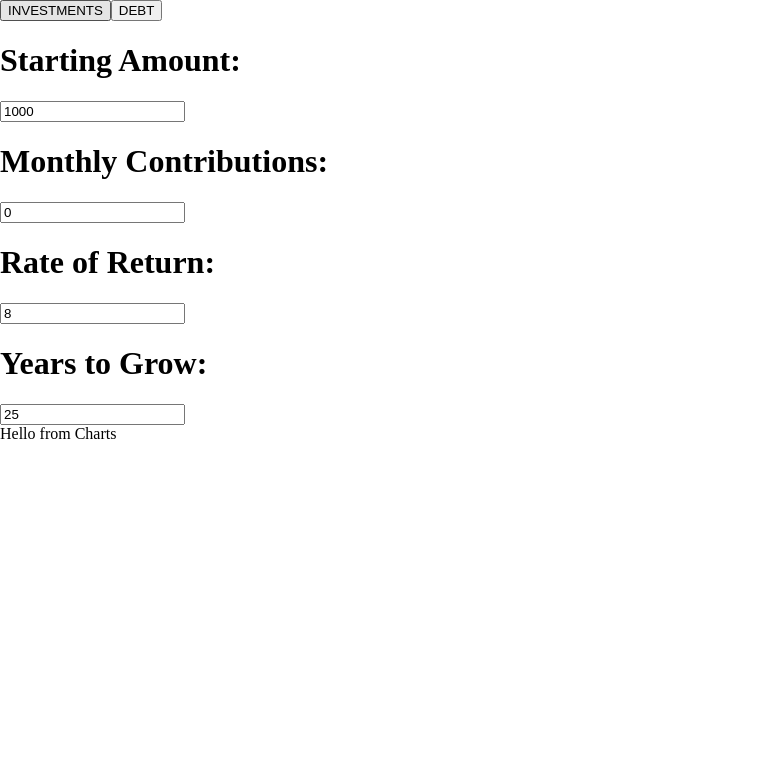
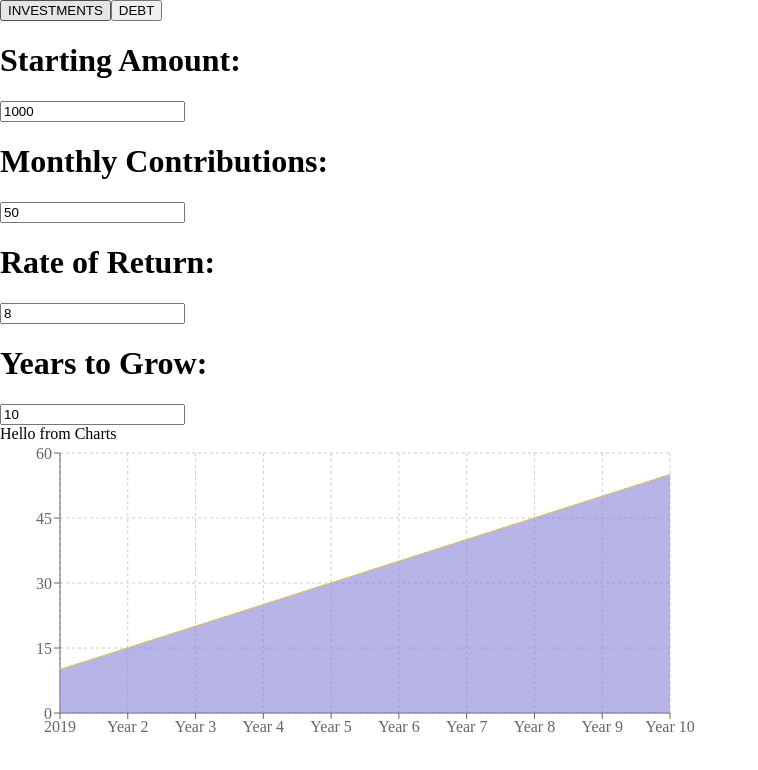
Before and after one commit to jaimelovera/investment-debt-visualizer, a React (Create React App) app: page / in a window 1280 px wide. Shown: the top 770 px of the page, without its empty margins (0-758 px from the left). Built offline with nearby package versions, Linux system fonts and the light colour scheme.

Commit message:
decided to use Rechart to create my charts. Did a basic setup just to test things out.

```diff
--- a/package.json
+++ b/package.json
@@ -3,9 +3,11 @@
   "version": "0.1.0",
   "private": true,
   "dependencies": {
+    "chart.js": "^2.9.3",
     "react": "^16.11.0",
     "react-dom": "^16.11.0",
-    "react-scripts": "3.2.0"
+    "react-scripts": "3.2.0",
+    "recharts": "^1.8.5"
   },
   "scripts": {
     "start": "react-scripts start",
--- a/src/App.js
+++ b/src/App.js
@@ -9,9 +9,9 @@ class App extends React.Component {
 		this.state = {
 			currentView: 'investment',
 			amount: '1000',
-			payment: '0',
+			payment: '50',
 			rate: '8',
-			years: '25'
+			years: '10'
 		};
 	}
 
@@ -20,9 +20,9 @@ class App extends React.Component {
 			this.setState({
 				currentView: 'investment',
 				amount: '1000',
-				payment: '0',
+				payment: '50',
 				rate: '8',
-				years: '25'
+				years: '10'
 			});
 		}
 		else if(e.target.value === 'debt') {
@@ -30,35 +30,43 @@ class App extends React.Component {
 				currentView: 'debt',
 				amount: '1000',
 				payment: '50',
-				rate: '16',
-				years: '25'
+				rate: '19',
+				years: '10'
 			});
 		}
 	}
 
 	handleAmountChange = (e) => {
-		if (e.target.value === '' || (/^[0-9]+$/.test(e.target.value) && e.target.value <= 1000000000) ) {
-			this.setState({amount: e.target.value.replace(/^0+/, '').split(" ").join("")});
+		if (e.target.value === '' || (/^\d+$/.test(e.target.value) && e.target.value <= 1000000000) ) {
+			this.setState({amount: e.target.value.replace(/^0/, '').split(" ").join("")});
 		};
 	}
 
 	handlePaymentChange = (e) => {
-		if (e.target.value === '' || (/^[0-9]+$/.test(e.target.value) && e.target.value <= 100000000) ) {
-			this.setState({payment: e.target.value.replace(/^0+/, '').split(" ").join("")});
+		if (e.target.value === '' || (/^\d+$/.test(e.target.value) && e.target.value <= 100000000) ) {
+			this.setState({payment: e.target.value.replace(/^0/, '').split(" ").join("")});
 		};
 	}
 
 	handleRateChange = (e) => {
 		let decimalPlaces = e.target.value.includes(".") ? e.target.value.split(".")[1].length : 0;
 		if (e.target.value === '' || e.target.value === '.' || (!isNaN(e.target.value) && e.target.value <= 100 && decimalPlaces <= 2 )) {
-			this.setState({rate: e.target.value.replace(/^0+[0-9]/, '0').split(" ").join("")});
+
+			let val = e.target.value;
+			if (/^0+\d/.test(e.target.value)) {
+				val = val.substr(1);
+			};
+			if (/^\./.test(e.target.value)) {
+				val = '0.';
+			};
+			this.setState({rate: val.split(" ").join("")});
 		};
 
 	}
 
 	handleYearsChange = (e) => {
-		if (e.target.value === '' || (/^[0-9]+$/.test(e.target.value) && e.target.value <= 100) ) {
-			this.setState({years: e.target.value.replace(/^0+/, '').split(" ").join("")});
+		if (e.target.value === '' || (/^\d+$/.test(e.target.value) && e.target.value <= 100)) {
+			this.setState({years: e.target.value.replace(/^0/, '').split(" ").join("")});
 		};
 	}
 
--- a/src/components/Charts/Charts.js
+++ b/src/components/Charts/Charts.js
@@ -1,9 +1,37 @@
 import React from 'react';
+import {AreaChart, Area, XAxis, YAxis, CartesianGrid, Tooltip, ResponsiveContainer} from 'recharts';
 import './Charts.css';
 
+//TO-DO: Generate data from the props, design the chart, maybe add a pie chart?
 function Charts(props) {
+	let data = [{name: '2019', total: 10},
+				{name: 'Year 2', total: 15},
+				{name: 'Year 3', total: 20},
+				{name: 'Year 4', total: 25},
+				{name: 'Year 5', total: 30},
+				{name: 'Year 6', total: 35},
+				{name: 'Year 7', total: 40},
+				{name: 'Year 8', total: 45},
+				{name: 'Year 9', total: 50},
+				{name: 'Year 10', total: 55}]
 	return (
-		<div>Hello from Charts</div>
+		<React.Fragment>
+			<div>Hello from Charts</div>
+			<ResponsiveContainer width={700} height={300}>
+				<AreaChart
+					data={data}
+					margin={{top: 10, right: 30, left: 0, bottom: 0,}}
+					>
+					<CartesianGrid strokeDasharray="3 3" />
+					<XAxis dataKey="name" />
+					<YAxis />
+					<Tooltip />
+					<Area type="monotone" dataKey="total" stackId="1" stroke="#8884d8" fill="#8884d8" />
+					<Area type="monotone" dataKey="pv" stackId="1" stroke="#82ca9d" fill="#82ca9d" />
+					<Area type="monotone" dataKey="amt" stackId="1" stroke="#ffc658" fill="#ffc658" />
+				</AreaChart>
+			</ResponsiveContainer>
+  		</React.Fragment>
 	);
 }
 
```
Also changed, not shown: public/manifest.json, 1 other file (tests, documents, lock files or other folders).
